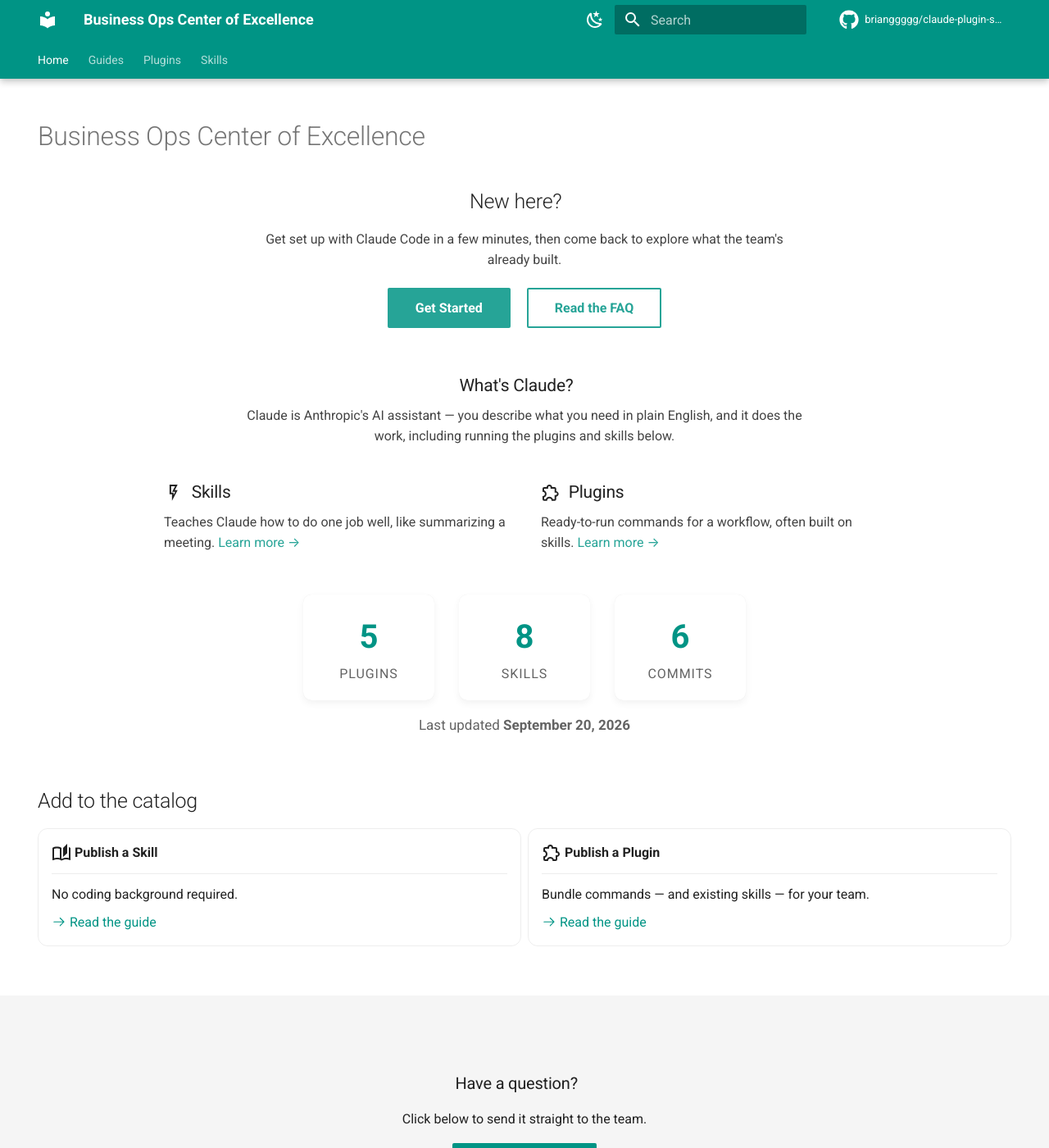
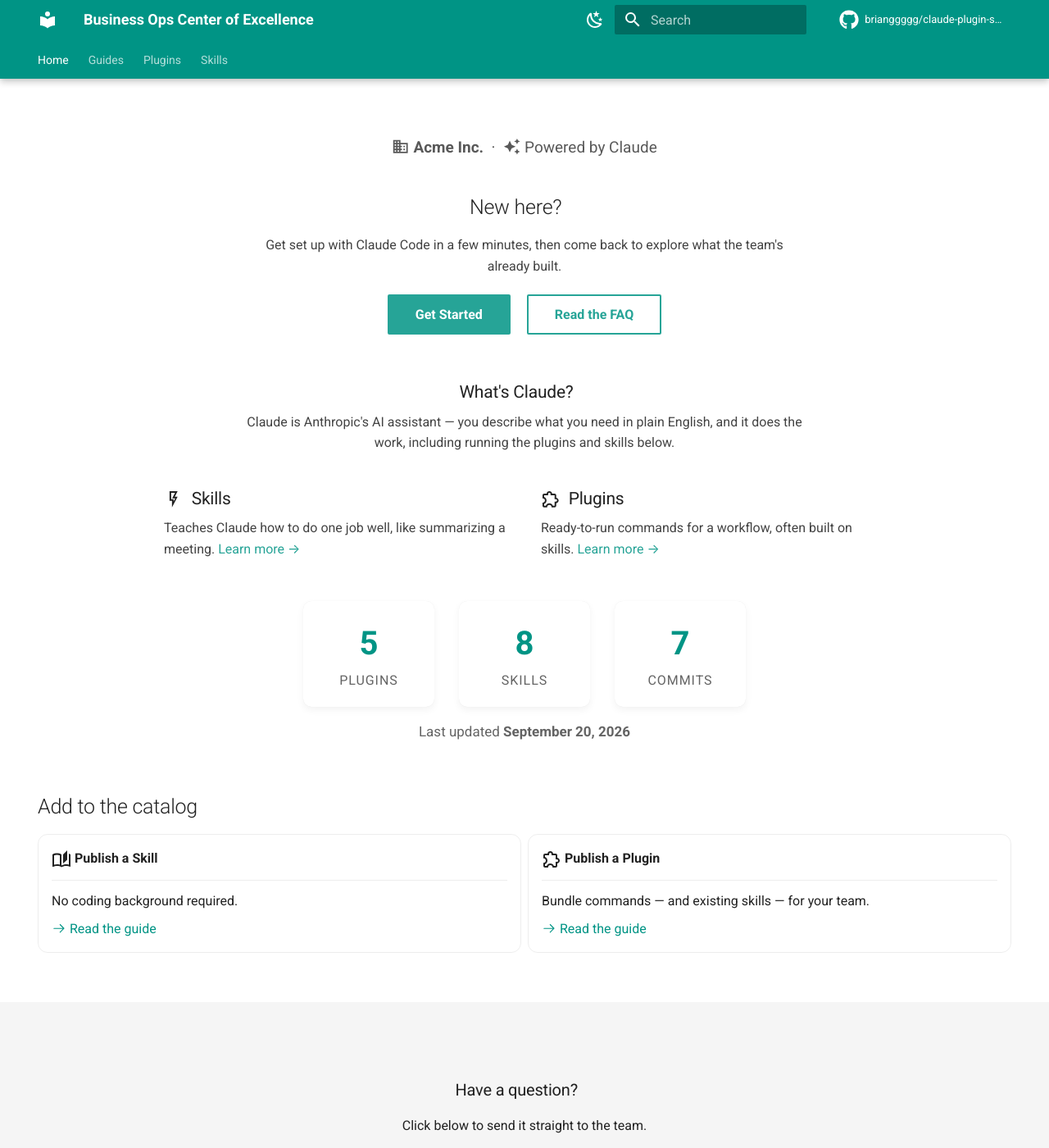
Before and after one commit to brianggggg/claude-plugin-skills-demo, an MkDocs documentation site: the page built from docs/index.md, in a window 1280 px wide and 1400 px high. Shown: the whole window at 82% size. Built offline with MkDocs 1.6.1 and Material for MkDocs 9.7.7, drawn with Linux system fonts in a browser that asks for light colours; comment, search, counter and statistics services are not loaded.

Commit message:
Replace the visible page title with a small brand masthead
Swaps the big "Business Ops Center of Excellence" H1 for a compact
"Acme Inc. · Powered by Claude" line — a placeholder company name,
clearly marked as such in a comment, one line to swap for the real
one later. The H1 itself stays in the markup as screen-reader-only
text (.visually-hidden) so the page keeps a real heading in the
accessibility tree and the browser tab title doesn't change.

Skips embedding an actual Claude/Anthropic logo asset — using their
real trademark on a site not affiliated with or reviewed by Anthropic
isn't something to fabricate, so this uses a plain icon + text mention
instead ("Powered by Claude").

Co-Authored-By: Claude Sonnet 5 <noreply@anthropic.com>
Claude-Session: https://claude.ai/code/session_01AHBiNzYpDGT7D67zFppmn6

```diff
--- a/docs/_generated/stats.md
+++ b/docs/_generated/stats.md
@@ -1,6 +1,6 @@
 <div class="stat-strip reveal">
   <a class="stat" href="plugins/"><span class="stat-number" data-target="5">0</span><span class="stat-label">Plugins</span></a>
   <a class="stat" href="skills/"><span class="stat-number" data-target="8">0</span><span class="stat-label">Skills</span></a>
-  <a class="stat" href="activity/"><span class="stat-number" data-target="6">0</span><span class="stat-label">Commits</span></a>
+  <a class="stat" href="activity/"><span class="stat-number" data-target="7">0</span><span class="stat-label">Commits</span></a>
 </div>
 <p class="stat-updated">Last updated <strong>September 20, 2026</strong></p>
--- a/docs/activity.md
+++ b/docs/activity.md
@@ -1,11 +1,12 @@
 # Repository Activity
 
-**Total commits:** 6 · **Contributors:** 1
+**Total commits:** 7 · **Contributors:** 1
 
 ## Recent Commits
 
 | Commit | Author | Date | Message |
 |---|---|---|---|
+| `f719643` | brianjgonza | 2026-09-20 | Drop the hero banner, reorder onboarding first, swap issue CTA for email |
 | `bdaf12c` | brianjgonza | 2026-09-20 | Tighten hero, add Claude lead-in, and link Getting Started/FAQ guides |
 | `f40747a` | brianjgonza | 2026-09-20 | Trim homepage copy and reorder sections for new-user friendliness |
 | `62c2373` | brianjgonza | 2026-09-20 | Give the homepage a modern scrolling landing-page treatment |
@@ -17,6 +18,6 @@
 
 | Name | Commits |
 |---|---|
-| brianjgonza | 6 |
+| brianjgonza | 7 |
 
 [:octicons-arrow-left-24: Back to Home](index.md)
--- a/docs/index.md
+++ b/docs/index.md
@@ -4,7 +4,14 @@ hide:
   - toc
 ---
 
-# Business Ops Center of Excellence
+# Business Ops Center of Excellence { .visually-hidden }
+
+<!-- Placeholder company name — swap "Acme Inc." for the real one whenever you have it. -->
+<div class="masthead" markdown>
+
+:material-domain: __Acme Inc.__ &nbsp;·&nbsp; :material-creation: Powered by Claude
+
+</div>
 
 <div class="onboarding reveal" markdown>
 
--- a/docs/stylesheets/home.css
+++ b/docs/stylesheets/home.css
@@ -4,6 +4,29 @@
 
 html {
   scroll-behavior: smooth;
+}
+
+/* Screen-reader-only: keeps a real page heading in the accessibility
+   tree / document outline even though the page shows a masthead
+   instead of a visible title. */
+.visually-hidden {
+  position: absolute;
+  width: 1px;
+  height: 1px;
+  padding: 0;
+  margin: -1px;
+  overflow: hidden;
+  clip: rect(0, 0, 0, 0);
+  white-space: nowrap;
+  border: 0;
+}
+
+/* Masthead: small brand line in place of a page title */
+.masthead {
+  text-align: center;
+  font-size: 0.95rem;
+  opacity: 0.75;
+  margin: 0.5rem 0 1.75rem;
 }
 
 /* Lead-in: one short "what's Claude" blurb near the top of the page */
```
